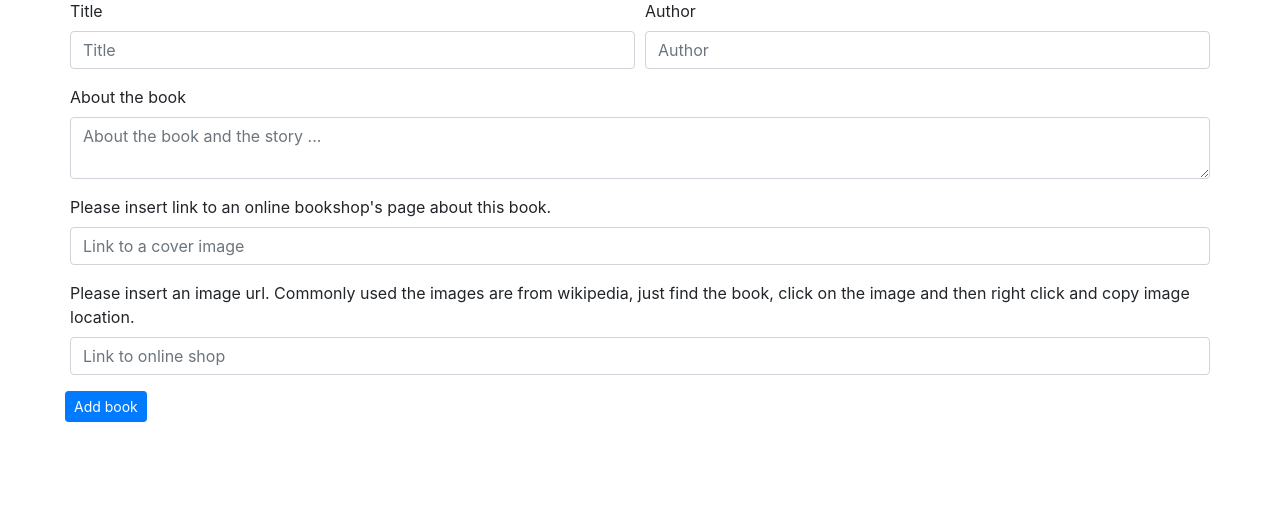
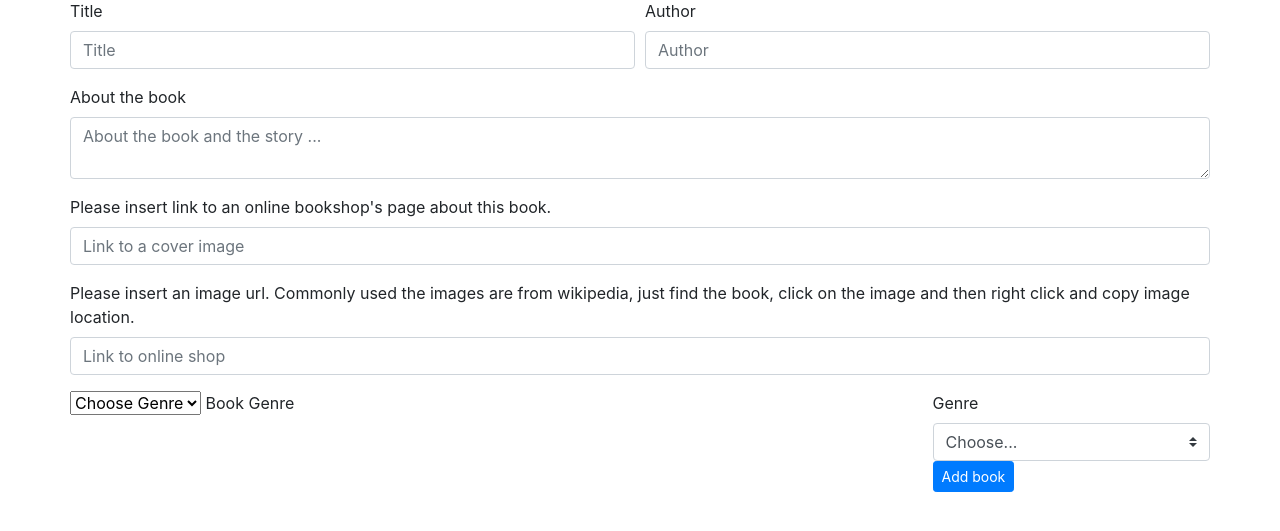
Before and after one commit to Code-Institute-Submissions/BookLiker, a Flask app: page /add_book in a window 1280 px wide. Shown: the part 43-574 px from the top of the page. Run offline with Flask 2, Linux system fonts and the light colour scheme; data that the repository does not hold is empty; some libraries are stand-ins or nearby versions.

Commit message:
connected genre dropdown in the navbar, creating genre choice for add and edit book

```diff
--- a/app.py
+++ b/app.py
@@ -19,7 +19,8 @@ mongo = PyMongo(app)
 @app.route('/')
 @app.route('/get_books')
 def get_books():
-    return render_template("books.html", books=mongo.db.Books.find(), genres=mongo.db.Genres.find())
+    return render_template("books.html",
+                           books=mongo.db.Books.find(), genres=mongo.db.Genres.find())
 
 
 # Creating like function what updates one book entry using it's _id
@@ -45,7 +46,7 @@ def dislike_this(book_id):
 @app.route('/about_book/<book_id>')
 def about_book(book_id):
     return render_template("aboutbook.html",
-                           book=mongo.db.Books.find_one({"_id": ObjectId(book_id)}))
+                           book=mongo.db.Books.find_one({"_id": ObjectId(book_id)}), genres=mongo.db.Genres.find())
 
 
 # Create add_book method to redirect to the form page where can add new book to the library
@@ -53,7 +54,7 @@ def about_book(book_id):
 # Called from the top nav bar
 @app.route('/add_book')
 def add_book():
-    return render_template("addbook.html")
+    return render_template("addbook.html", genres=mongo.db.Genres.find())
 
 # Create insert_book to be called from the add book form
 @app.route('/insert_book', methods=["POST"])
@@ -67,7 +68,7 @@ def insert_book():
 @app.route('/edit_book/<book_id>', methods=["GET"])
 def edit_book(book_id):
     return render_template("editbook.html",
-                           book=mongo.db.Books.find_one({"_id": ObjectId(book_id)}))
+                           book=mongo.db.Books.find_one({"_id": ObjectId(book_id)}), genres=mongo.db.Genres.find())
 
 # Create update book method so can be called from the edit book page
 @app.route('/update_book/<book_id>', methods=["POST"])
@@ -96,7 +97,7 @@ def delete_book(book_id):
 # Create add_genre
 @app.route('/add_genre')
 def add_genre():
-    return render_template("addgenre.html")
+    return render_template("addgenre.html", genres=mongo.db.Genres.find())
 
 
 # Create insert genre method to add new genre to the db
--- a/templates/addbook.html
+++ b/templates/addbook.html
@@ -45,7 +45,10 @@
       </div>
       <div class="form-row">
         <div class="form-group col-md-12">
-          <label for="url_to_buy">Please insert link to an online bookshop's page about this book.</label>
+          <label for="url_to_buy"
+            >Please insert link to an online bookshop's page about this
+            book.</label
+          >
           <input
             type="text"
             class="form-control"
@@ -56,7 +59,11 @@
           />
         </div>
         <div class="form-group col-md-12">
-          <label for="image_url">Please insert an image url. Commonly used the images are from wikipedia, just find the book, click on the image and then right click and copy image location.</label>
+          <label for="image_url"
+            >Please insert an image url. Commonly used the images are from
+            wikipedia, just find the book, click on the image and then right
+            click and copy image location.</label
+          >
           <input
             type="text"
             class="form-control"
@@ -66,7 +73,28 @@
             required
           />
         </div>
+        <div class="input-field col s12">
+          <select id="gen" name="gen">
+            <option value="" disabled selected>Choose Genre</option>
+            {% for gen in genres %}
+            <option value="{{gen.genre}}">{{gen.genre}}</option>
+            {% endfor %}
+          </select>
+          <label>Book Genre</label>
+        </div>
+		<div class="col-md-3 mb-3">
+			<label for="gen">Genre</label>
+			<select class="custom-select" id="genre" required>
+		        <option selected disabled value="">Choose...</option>
+				{% for gen in genres %}
+				<option value="{{gen.genre}}">{{gen.genre}}</option>
+				{% endfor %}
+		      </select>
+			<div class="invalid-feedback">
+				Please select a valid genre.
+			</div>
         <button type="submit" class="btn btn-sm btn-primary">Add book</button>
+      </div>
     </form>
     {% endblock %}
   </body>
```
Lines whose indentation alone changed are shown as unchanged.
